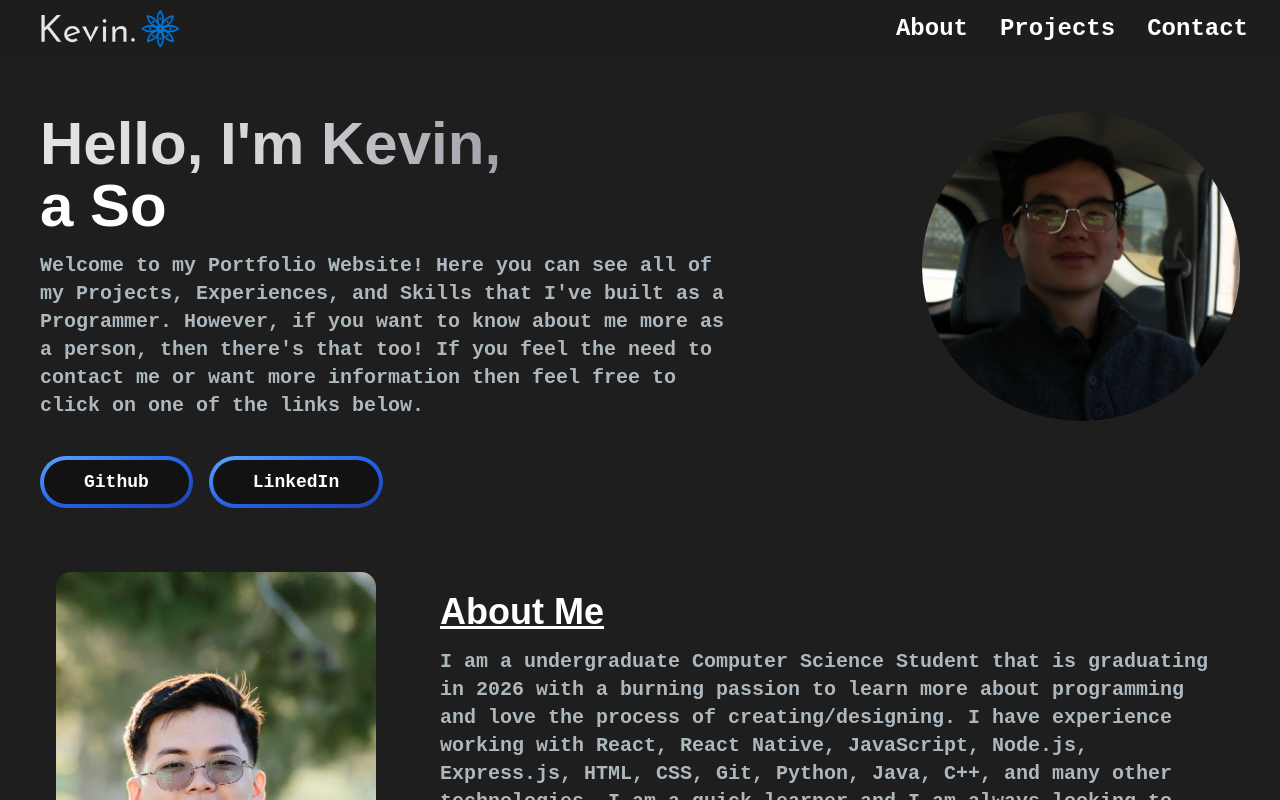
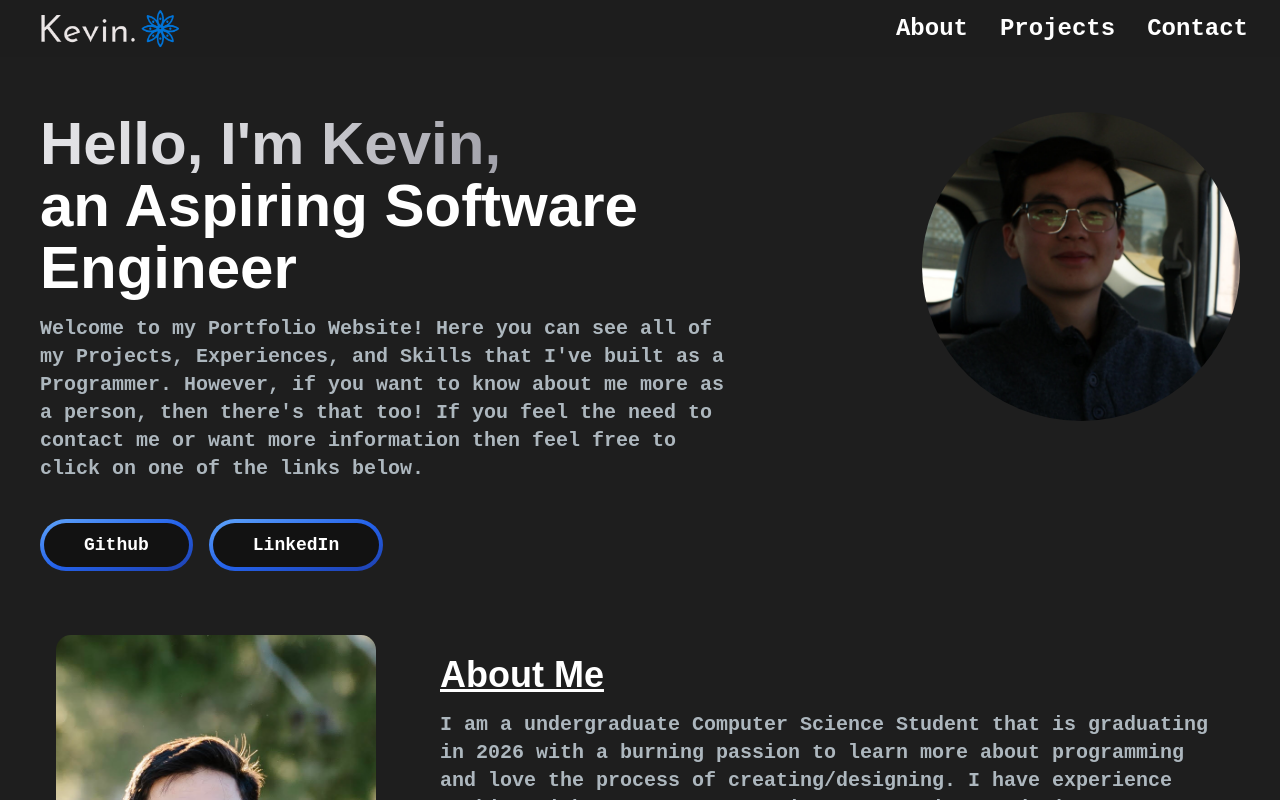
Before and after one commit to Kevin06x/Personal-Website, a Next.js app: page / in a window 1280 px wide. Shown: the top 800 px of the page. Built offline with nearby package versions, Linux system fonts and the light colour scheme.

Commit message:
Typing Text Fix

```diff
--- a/app/components/HeroSection.jsx
+++ b/app/components/HeroSection.jsx
@@ -1,9 +1,14 @@
 "use client";
-import React from 'react';
+import React, { useState } from 'react';
 import Image from "next/image";
 import { TypeAnimation } from 'react-type-animation'
 
 const HeroSection = () => {
+  const [isHovered, setIsHovered] = useState(false);
+
+  const handleHover = () => {
+    setIsHovered(!isHovered);
+  };
   return (
     <section className="container mx-auto px-4 lg:px-0">
       <div className='grid grid-cols-1 lg:grid-cols-12 gap-4'>
@@ -11,15 +16,14 @@ const HeroSection = () => {
           <h1 className="text-white mb-4 text-3xl sm:text-5xl  lg:text-6xl font-extrabold ">
                 <span className='text-transparent bg-clip-text bg-gradient-to-r from-zinc-200 via-zinc-300 to-zinc-400' style={{fontFamily:'Rowdies, sans-serif', fontWeight: 600, fontStyle: 'normal'}}>Hello, I&apos;m Kevin,{" "}</span>
                 <br></br>
+                <span className="inline-block h-[100px] lg:h-[125px]">
                   <TypeAnimation
                       sequence={[
-                        "a Data Analyst",
-                        1000,
                           "a Computer Science Student",
                           1000,
-                        "a Software Engineer",
+                          "an Aspiring Software Engineer",
                           1000,
-                        "an Avid Programmer",
+                          "an Avid & Productive Programmer",
                           1000,
                       ]}
                       wrapper="span"
@@ -27,6 +31,7 @@ const HeroSection = () => {
                       repeat={Infinity}
                       style={{fontFamily:'Rowdies, sans-serif', fontWeight: 600, fontStyle: 'normal'}}
                   />
+                </span>
             </h1>
           <p className='text-[#ADB7BE] sm:text-lg text-lg mb-6 lg:text-xl' style={{fontFamily: 'Source Code Pro, monospace', fontWeight: 600, fontStyle: 'normal'}}>
            Welcome to my Portfolio Website! Here you can see all of my Projects, Experiences, and Skills that I&apos;ve built as a Programmer. However, if you want to know about me more as a person, then there&apos;s that too!
@@ -34,14 +39,22 @@ const HeroSection = () => {
           </p>
 <div>
           <a href="https://github.com/Kevin06x" target="_blank">
-            <button className='px-1 py-1 w-full sm:w-fit rounded-full mr-4 bg-gradient-to-br from-blue-400 via-blue-600 to-blue-800 hover:bg-slate-100 text-white mt-3'>
-                <span className='block bg-[#121212] hover:bg-slate-800 rounded-full px-10 py-2'>
+            <button className={`px-1 py-1 w-full sm:w-fit rounded-full mr-4 bg-gradient-to-br from-blue-400 via-blue-600 to-blue-800 hover:bg-slate-100 text-white mt-3 transition-transform duration-300 transform hover:scale-105 ${
+          isHovered ? 'shadow-lg' : ''
+        }`}
+        onMouseEnter={handleHover}
+        onMouseLeave={handleHover}>
+                <span className='block bg-[#121212] rounded-full px-10 py-2'>
                   <strong className='text-lg' style={{fontFamily: 'Source Code Pro, monospace', fontWeight: 600, fontStyle: 'normal'}}>Github</strong></span>
             </button>
             </a>
             <a href="https://www.linkedin.com/in/kevin06x/" target='_blank'>
-              <button className='px-1 py-1 w-full sm:w-fit rounded-full bg-gradient-to-br from-blue-400 via-blue-600 to-blue-800 hover:bg-slate-100 text-white mt-3'>
-                  <span className='block bg-[#121212] hover:bg-slate-800 rounded-full px-10 py-2'>
+              <button className={`px-1 py-1 w-full sm:w-fit rounded-full bg-gradient-to-br from-blue-400 via-blue-600 to-blue-800 hover:bg-slate-100 text-white mt-3 transition-transform duration-300 transform hover:scale-105 ${
+          isHovered ? 'shadow-lg' : ''
+        }`}
+        onMouseEnter={handleHover}
+        onMouseLeave={handleHover}>
+                  <span className='block bg-[#121212] rounded-full px-10 py-2'>
                     <strong className='text-lg' style={{fontFamily: 'Source Code Pro, monospace', fontWeight: 600, fontStyle: 'normal'}}>LinkedIn</strong></span>
               </button>
             </a>
```
Lines whose indentation alone changed are shown as unchanged.
